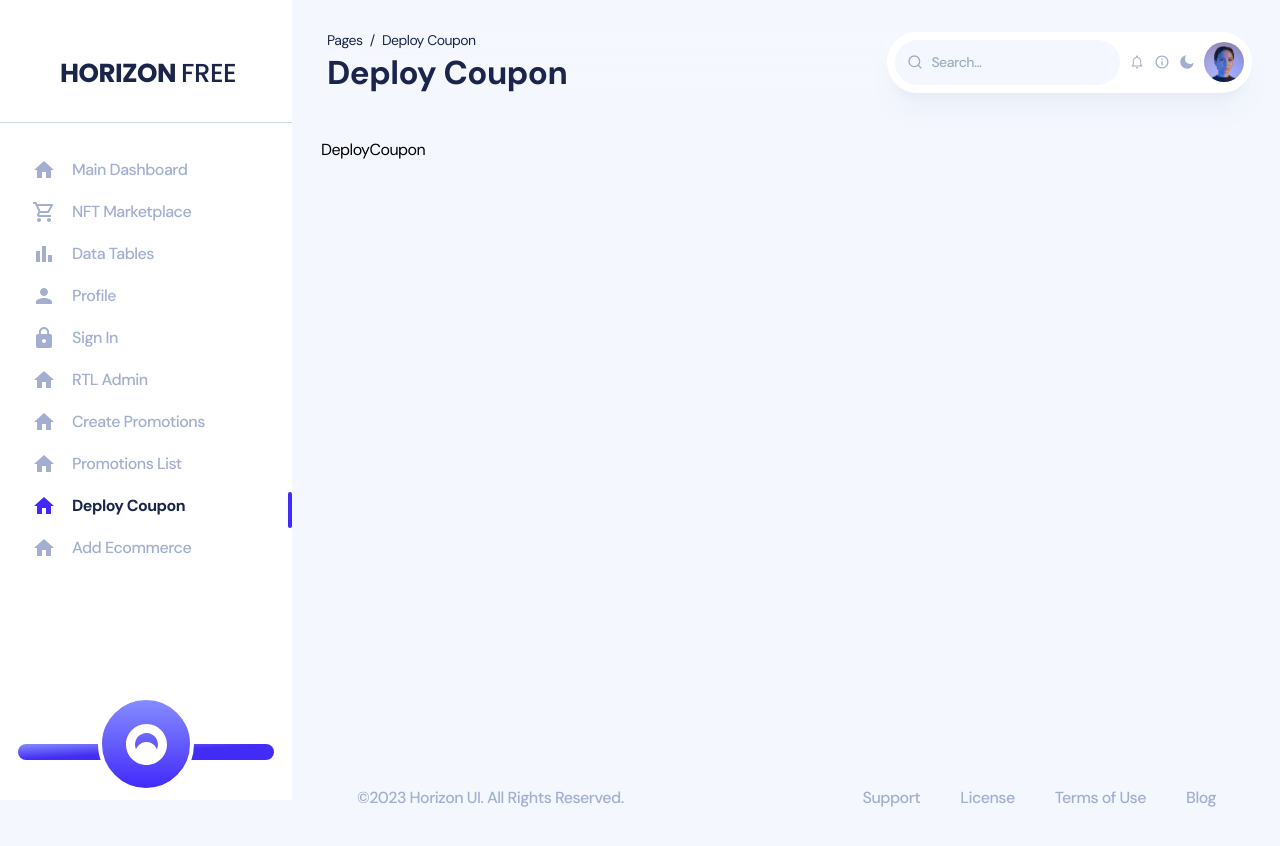
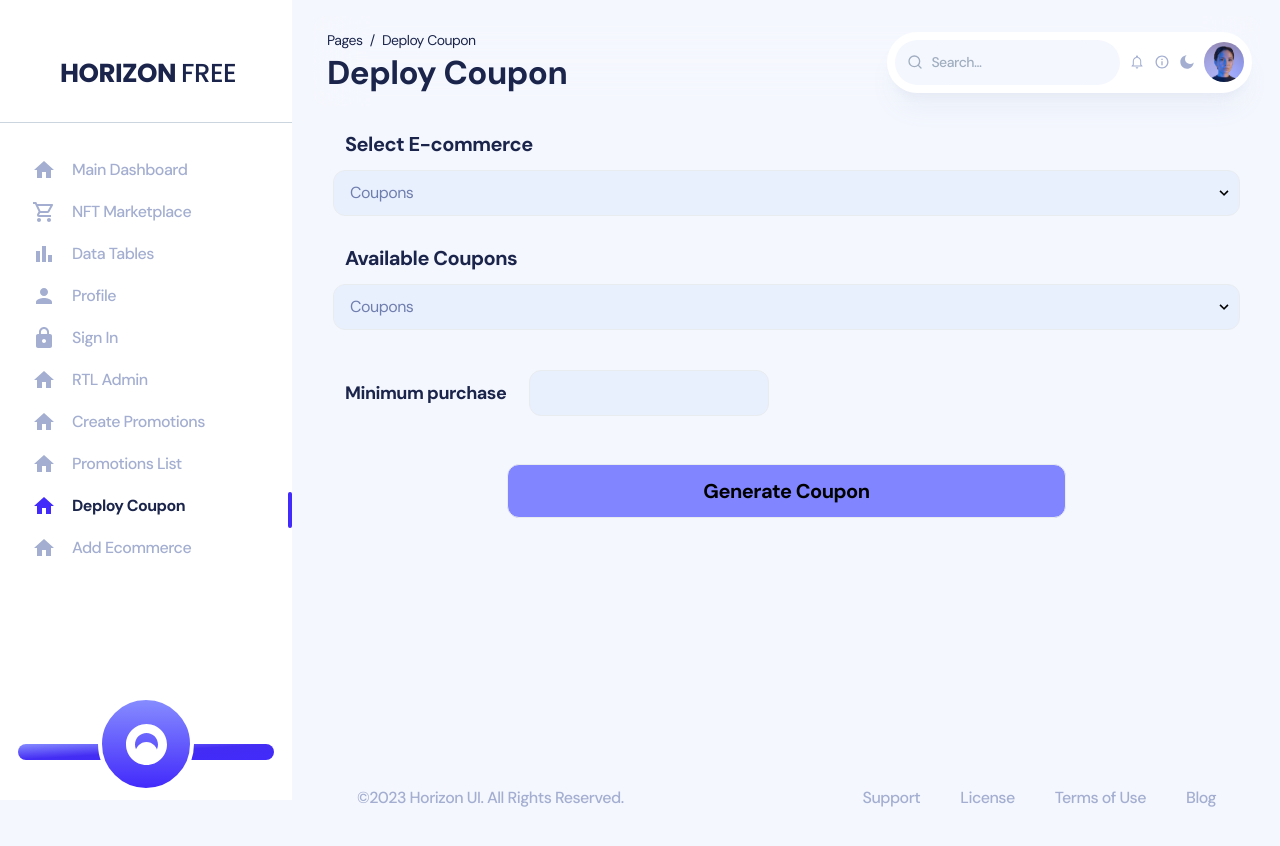
Before and after one commit to Idris110/Coupon-Studio, a React (Create React App) app: page /admin/deployCoupon in a window 1280 px wide. Shown: the top 846 px of the page. Built offline with nearby package versions, Linux system fonts and the light colour scheme; what tailwindcss-rtl would draw is missing.

Commit message:
Deploy Promotion

```diff
--- a/src/views/admin/promotion/components/DeployCoupon.js
+++ b/src/views/admin/promotion/components/DeployCoupon.js
@@ -2,7 +2,74 @@ import React from 'react'
 
 function DeployCoupon() {
   return (
-    <div className='mt-10'>DeployCoupon</div>
+    <div className='mt-8'>
+      <div className="w-full px-3 mb-6 md:mb-0">
+        <label
+          htmlFor="Ecoms"
+          className={`text-xl mt-5 text-navy-700 dark:text-white ml-3 font-bold`}
+        >
+          Select E-commerce
+        </label>
+        <div className="relative">
+          <select className="block appearance-none w-full bg-formBg border border-gray-200 text-gray-700 mt-3 mr-3 py-3 px-4 pr-8 rounded-xl leading-tight focus:outline-none focus:bg-white focus:border-gray-500" id="grid-state">
+            <option >Coupons</option>
+            <option>Loyalty Cards</option>
+            <option>Promotions</option>
+            <option>Discount Code</option>
+            <option>Buy X get Y</option>
+            <option>Next Order Coupons</option>
+          </select>
+          <div className="pointer-events-none absolute inset-y-0 right-0 flex items-center px-2 text-gray-700">
+            <svg className="fill-current h-4 w-4" xmlns="http://www.w3.org/2000/svg" viewBox="0 0 20 20"><path d="M9.293 12.95l.707.707L15.657 8l-1.414-1.414L10 10.828 5.757 6.586 4.343 8z" /></svg>
+          </div>
+        </div>
+      </div>
+      <div className="w-full mt-7 px-3 mb-6 md:mb-0">
+        <label
+          htmlFor="progType"
+          className={`text-xl mt-5 text-navy-700 dark:text-white ml-3 font-bold`}
+        >
+          Available Coupons
+        </label>
+        <div className="relative">
+          <select className="block appearance-none w-full bg-formBg border border-gray-200 text-gray-700 mt-3 mr-3 py-3 px-4 pr-8 rounded-xl leading-tight focus:outline-none focus:bg-white focus:border-gray-500" id="grid-state">
+            <option >Coupons</option>
+            <option>Loyalty Cards</option>
+            <option>Promotions</option>
+            <option>Discount Code</option>
+            <option>Buy X get Y</option>
+            <option>Next Order Coupons</option>
+          </select>
+          <div className="pointer-events-none absolute inset-y-0 right-0 flex items-center px-2 text-gray-700">
+            <svg className="fill-current h-4 w-4" xmlns="http://www.w3.org/2000/svg" viewBox="0 0 20 20"><path d="M9.293 12.95l.707.707L15.657 8l-1.414-1.414L10 10.828 5.757 6.586 4.343 8z" /></svg>
+          </div>
+        </div>
+      </div>
+
+      <div className="mt-7 ml-3">
+        <label
+          htmlFor="minSpent"
+          className={`text-lg mt-2 text-navy-700 dark:text-white ml-3 font-bold`}
+        >
+          Minimum purchase &nbsp; &nbsp; &nbsp;
+        </label>
+
+        <input
+          type="text"
+          id="id1"
+
+          placeholder=""
+          disabled={false}
+          className={`mt-3 h-15 rounded-xl border p-2 text-lg outline-none pl-5 bg-formBg`}
+        />
+      </div>
+
+      <div className="mt-5 flex justify-center">
+        <button type="submit" className="bg-ourTheme mt-7 w-3/5 hover:bg-ourDarkTheme text-blue font-bold py-3 px-6 rounded-xl border text-xl">
+          Generate Coupon
+        </button>
+      </div>
+    </div>
   )
 }
 
--- a/src/views/admin/promotion/components/Promotion.js
+++ b/src/views/admin/promotion/components/Promotion.js
@@ -61,12 +61,12 @@ const Promotion = () => {
               </label>
               <div className="relative">
                 <select className="block appearance-none w-full bg-formBg border border-gray-200 text-gray-700 mt-3 mr-3 py-3 px-4 pr-8 rounded-xl leading-tight focus:outline-none focus:bg-white focus:border-gray-500" id="grid-state">
-                  <option >Coupons</option>
-                  <option>Loyalty Cards</option>
-                  <option>Promotions</option>
-                  <option>Discount Code</option>
-                  <option>Buy X get Y</option>
-                  <option>Next Order Coupons</option>
+                  <option value ="Coupons">Coupons</option>
+                  <option value ="LoyaltyCards">Loyalty Cards</option>
+                  <option value ="Promotions">Promotions</option>
+                  <option value ="DiscoutCode">Discount Code</option>
+                  <option value ="BuyXgetY">Buy X get Y</option>
+                  <option value ="NextOrder">Next Order Coupons</option>
                 </select>
                 <div className="pointer-events-none absolute inset-y-0 right-0 flex items-center px-2 text-gray-700">
                   <svg className="fill-current h-4 w-4" xmlns="http://www.w3.org/2000/svg" viewBox="0 0 20 20"><path d="M9.293 12.95l.707.707L15.657 8l-1.414-1.414L10 10.828 5.757 6.586 4.343 8z" /></svg>
--- a/tailwind.config.js
+++ b/tailwind.config.js
@@ -142,6 +142,8 @@ module.exports = {
       krishPrimary:"#ff52e5",
       krishSecondary:"#F4F10E",
       formBg:"#e8f0fe",
+      ourTheme:"#8185ff",
+      ourDarkTheme:"#422bf5",
       gray: {
         50: "#f8f9fa",
         100: "#edf2f7",
```
Lines whose indentation alone changed are shown as unchanged.
